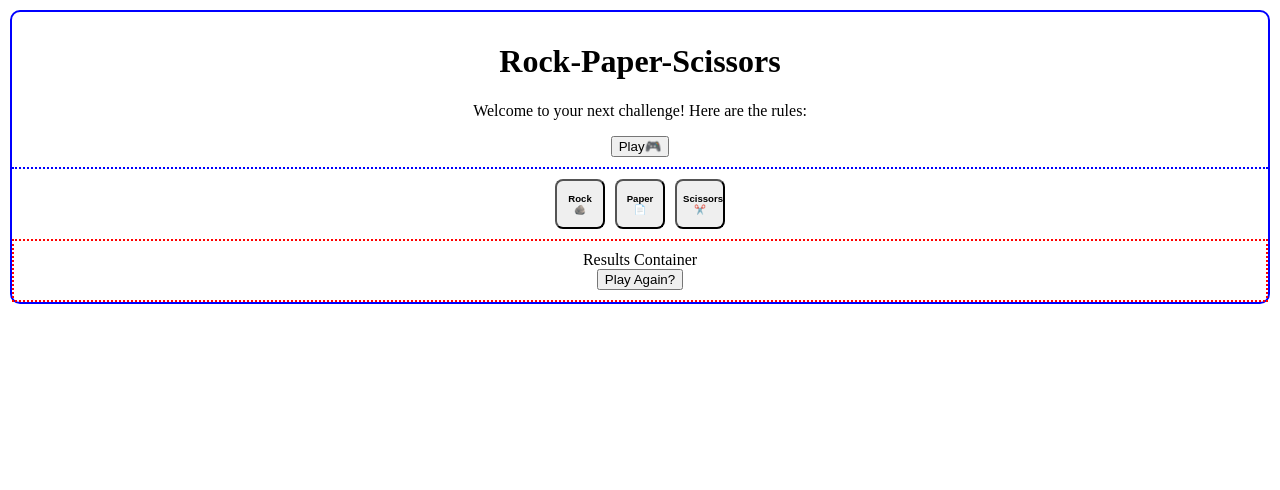
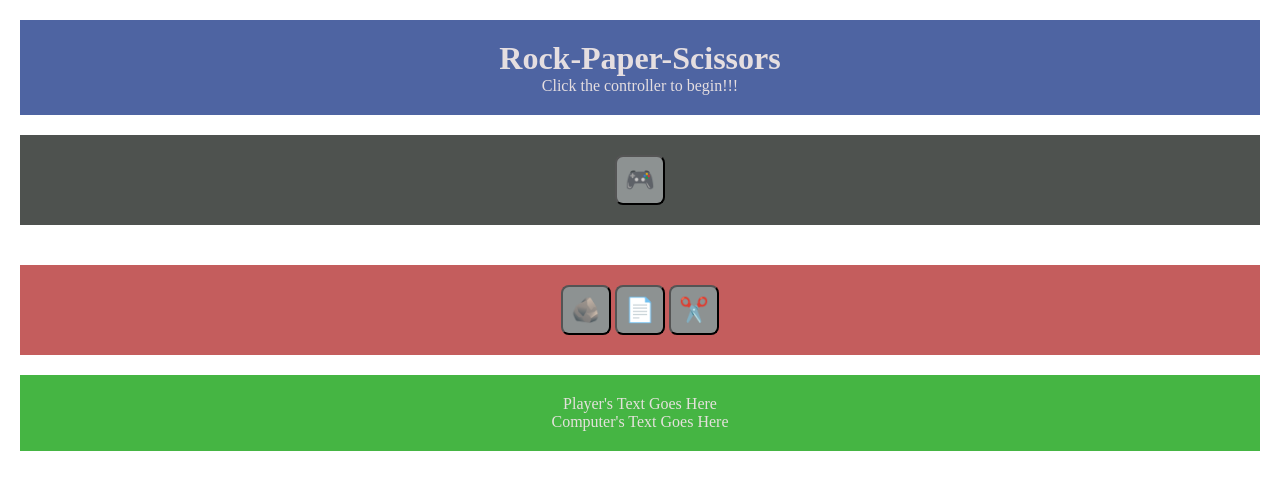
Before and after one commit to Lokie-ree/rock-paper-scissors, a plain HTML site: page index.html in a window 1280 px wide. Drawn offline with Linux system fonts and the light colour scheme.

Commit message:
fixed logic for computerChoice not correctly displaying after click event

```diff
--- a/index.html
+++ b/index.html
@@ -10,18 +10,22 @@
   <link rel="stylesheet" href="./style.css">
 </head>
 <body>
+  <header>
+    <h1>Rock-Paper-Scissors</h1>
+    <p>Click the controller to begin!!!</p>
+  </header>
   <div class="top container">
-    <h1>Rock-Paper-Scissors</h1>
-    <p>Welcome to your next challenge!  Here are the rules: </p>
-    <button id="playBtn">Play🎮</button>
+
+    <button class="playBtn">🎮</button>
   </div >
   <div class="choice container">
-    <button id="rockBtn" class="rps btn">Rock<br>🪨</button>
-    <button id="paperBtn" class="rps btn">Paper<br>📄</button>
-    <button id="scissorsBtn" class="rps btn">Scissors<br>✂️</button>
+    <button class="choiceBtns">🪨</button>
+    <button class="choiceBtns">📄</button>
+    <button class="choiceBtns">✂️</button>
   </div>
-  <div class="result container">Results Container<br>
-    <button id="playAgainBtn">Play Again?</button>
+  <div class="results container">
+    <div id="playerText">Player's Text Goes Here</div>
+    <div id="computerText">Computer's Text Goes Here</div>
   </div>
   <script src="/script.js"></script>
 </body>
--- a/script.js
+++ b/script.js
@@ -1,51 +1,39 @@
 // References stored for all buttons
-const playBtn = document.getElementById("playBtn");
-const rockBtn = document.getElementById("rockBtn");
-const paperBtn = document.getElementById("paperBtn");
-const scissorsBtn = document.getElementById("scissorsBtn");
-const playAgainBtn = document.getElementById("playAgainBtn");
+const playerText = document.getElementById("playerText");
+const computerText = document.getElementById("computerText");
+const results = document.getElementById("results");
+const choiceBtns = document.querySelectorAll(".choiceBtns");
 
-// Generates a random number and intializes scores
-const randomNumber = Math.floor(Math.random() * 3);
+//
+let playerChoice;
 let playerScore;
+let computerChoice;
 let computerScore;
 
+choiceBtns.forEach(button => {
+  button.addEventListener("click", () => {
+    playerChoice = button.textContent;
+    playerText.textContent = playerChoice;
+    computerChoice = getComputerChoice();
+    computerText.textContent = computerChoice;
+    console.log(computerChoice);
+  });
+});
+
 // Returns one of the following computer choices at random
-const getComputerChoice = (randomNumber) => {
-
-  let computerChoice;
+const getComputerChoice = () => {
+  let randomNumber = Math.floor(Math.random() * 3);
 
   switch (randomNumber) {
     case 0:
-      computerChoice = "rock";
+      computerChoice = "🪨";
       break;
     case 1:
-      computerChoice = "paper";
+      computerChoice = "📄";
       break;
     case 2:
-      computerChoice = "scissors";
+      computerChoice = "✂️";
       break;
   }
-
-  return computerChoice;
+return computerChoice;
 };
-
-playBtn.addEventListener("mousedown", () => {
-  console.log("Play Button Selected!");
-});
-
-rockBtn.addEventListener("mousedown", () => {
-  console.log("Rock Button Selected!");
-});
-
-paperBtn.addEventListener("mousedown", () => {
-  console.log("Paper Button Selected!");
-});
-
-scissorsBtn.addEventListener("mousedown", () => {
-  console.log("Scissors Button Selected!");
-});
-
-playAgainBtn.addEventListener("mousedown", () => {
-  console.log("Play Again Button Selected!");
-});
--- a/style.css
+++ b/style.css
@@ -1,32 +1,51 @@
-body {
-  margin: 10px;
-  text-align: center;
-  border: 2px solid blue;
-  border-radius: 10px;
+* {
+  margin: 0;
+  padding: 0;
 }
 
+body {
+  margin: 20px;
+  text-align: center;
+  border-radius: 10px;
+  background-color:white;
+  display: flex;
+  flex-direction: column;
+  gap: 20px;
+}
+
+header {
+    padding: 20px;
+    color:rgba(235, 227, 227, 0.962);
+    background-color: rgb(78, 100, 162);
+  }
+
 .top.container {
-  padding: 10px;
-  border-bottom: 2px dotted blue;
+  padding: 20px;
+  margin-bottom: 20px;
+  color:rgba(235, 227, 227, 0.962);
+  background-color: rgb(78, 82, 79);
+  flex-direction: column;
+  align-items: center;
 }
 
 .choice.container {
-  padding: 10px;
-  display: flex;
+  padding: 20px;
   justify-content: center;
   flex-wrap: wrap;
-  gap: 10px;
+  background-color: rgb(196, 93, 93)
 }
 
-.rps.btn {
-  font-size: 0.6rem;
+.results.container {
+  padding: 20px;
+  color:rgba(235, 227, 227, 0.962);
+  background-color: rgb(69, 181, 67);
+}
+
+.choiceBtns, .playBtn {
+  font-size: 24px;
   border-radius: 8px;
   width: 50px;
   height: 50px;
   font-weight: bold;
+  background-color:rgb(141, 146, 146);
 }
-
-.result.container {
-  border: 2px dotted red;
-  padding: 10px;
-}
```
